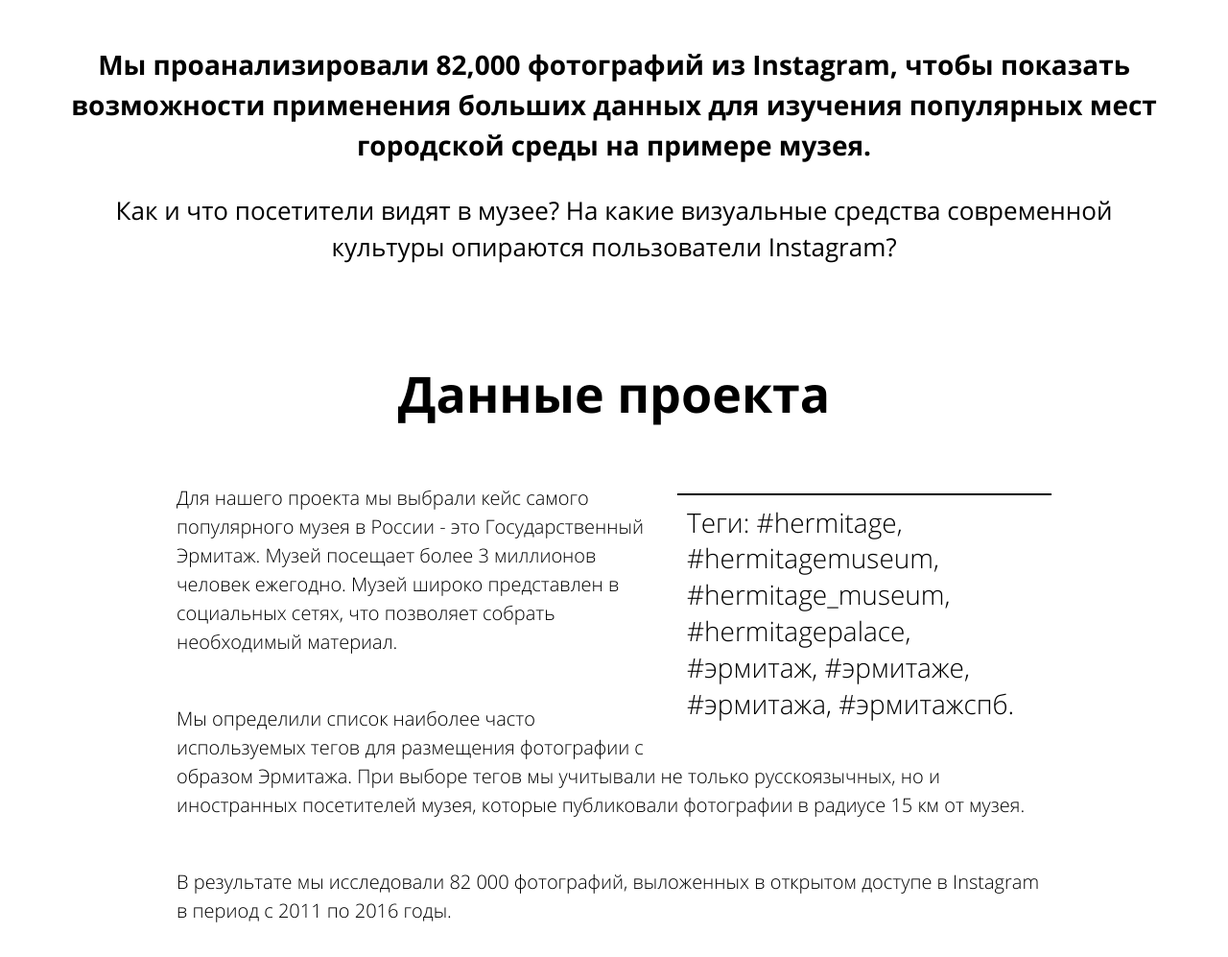
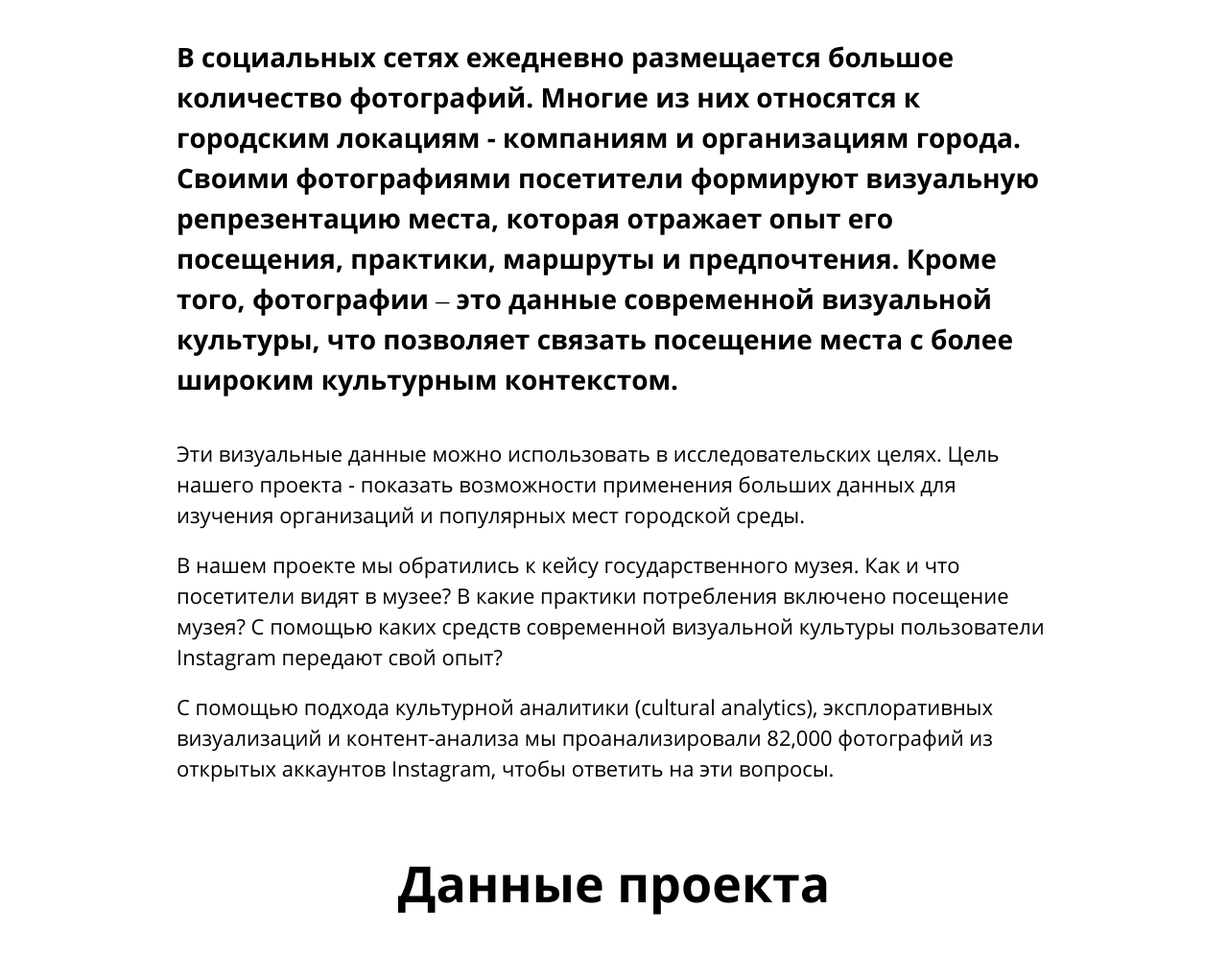
Before and after one commit to alisam1/hermitage, a website: page source/index.html in a window 1280 px wide. Shown: the part 685-1682 px from the top of the page at 96% size. Drawn offline with nearby package versions, Linux system fonts and the light colour scheme; files that its build step writes are made by us from their sources.

Commit message:
New index

```diff
--- a/source/index.html
+++ b/source/index.html
@@ -30,8 +30,10 @@
      </div>
 
      <div class="main-content container">
-       <p class="main-content__info">Мы проанализировали 82,000 фотографий из Instagram, чтобы показать возможности применения больших данных для изучения популярных мест городской среды на примере музея.</p>
-       <p class="main-content__description">Как и что посетители видят в музее? На какие визуальные средства современной культуры опираются пользователи Instagram?</p>
+       <p class="main-content__info">В социальных сетях ежедневно размещается большое количество фотографий. Многие из них относятся к городским локациям - компаниям и организациям города. Своими фотографиями посетители формируют визуальную репрезентацию места, которая отражает опыт его посещения, практики, маршруты и предпочтения. Кроме того, фотографии – это данные современной визуальной культуры, что позволяет связать посещение места с более широким культурным контекстом. </p>
+       <p class="main-content__description">Эти визуальные данные можно использовать в исследовательских целях. Цель нашего проекта - показать возможности применения больших данных для изучения организаций и популярных мест городской среды.</p>
+       <p class="main-content__description">В нашем проекте мы обратились к кейсу государственного музея. Как и что посетители видят в музее? В какие практики потребления включено посещение музея? С помощью каких средств современной визуальной культуры пользователи Instagram передают свой опыт? </p>
+       <p class="main-content__description">С помощью подхода культурной аналитики (cultural analytics), эксплоративных визуализаций и контент-анализа мы  проанализировали 82,000 фотографий из открытых аккаунтов Instagram, чтобы ответить на эти вопросы.</p>
 
      </div>
 
--- a/source/sass/blocks/main_content.scss
+++ b/source/sass/blocks/main_content.scss
@@ -1,21 +1,26 @@
 .main-content__info
 {
+  width: 80%;
+  margin: 0 auto;
   font-family: $font-family-bold;
   font-size: 28px;
   line-height: 42px;
-  text-align: center;
+  text-align: left;
   color: #000;
-  padding-top: 20px;
+  padding-top: 40px;
+  padding-bottom: 40px;
 }
 
 .main-content__description
 {
-  font-family: $font-family;
-  font-size: 26px;
-  line-height: 38px;
-  text-align: center;
-  color: #000;
-  margin-bottom: 100px;
+    width: 80%;
+    margin: 0 auto;
+    padding-bottom: 20px;
+    font-family: $font-family;
+    font-size: 22px;
+    line-height: 32px;
+    text-align: left;
+    color: #000;
 }
 
 @media screen and (min-width: 768px) and (max-width: 1279px) {
```
Also changed, not shown: source/city.html (+2 -2 lines), build/art.html, build/city.html, build/css/style.css, build/css/style.min.css, build/index.html, build/interior.html, build/people.html, 1 other file.
